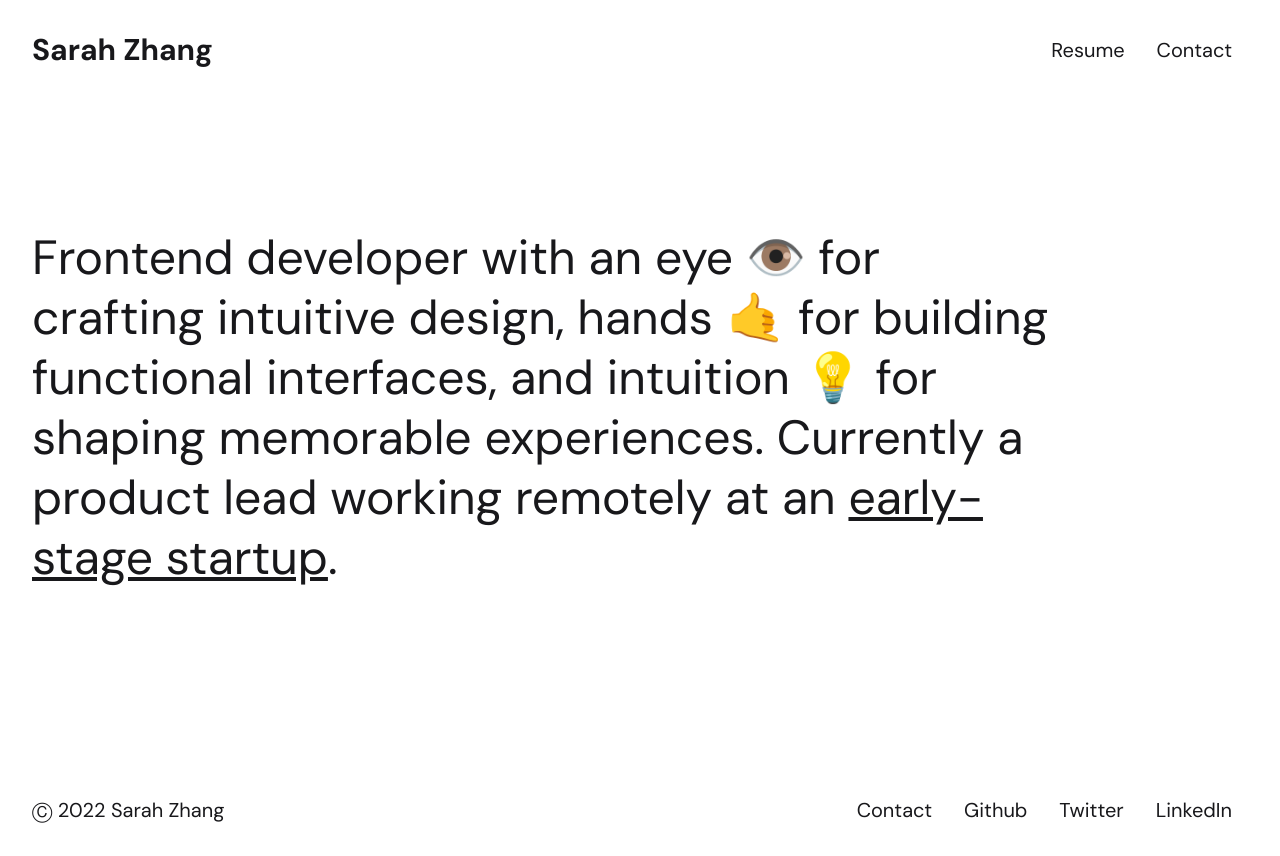
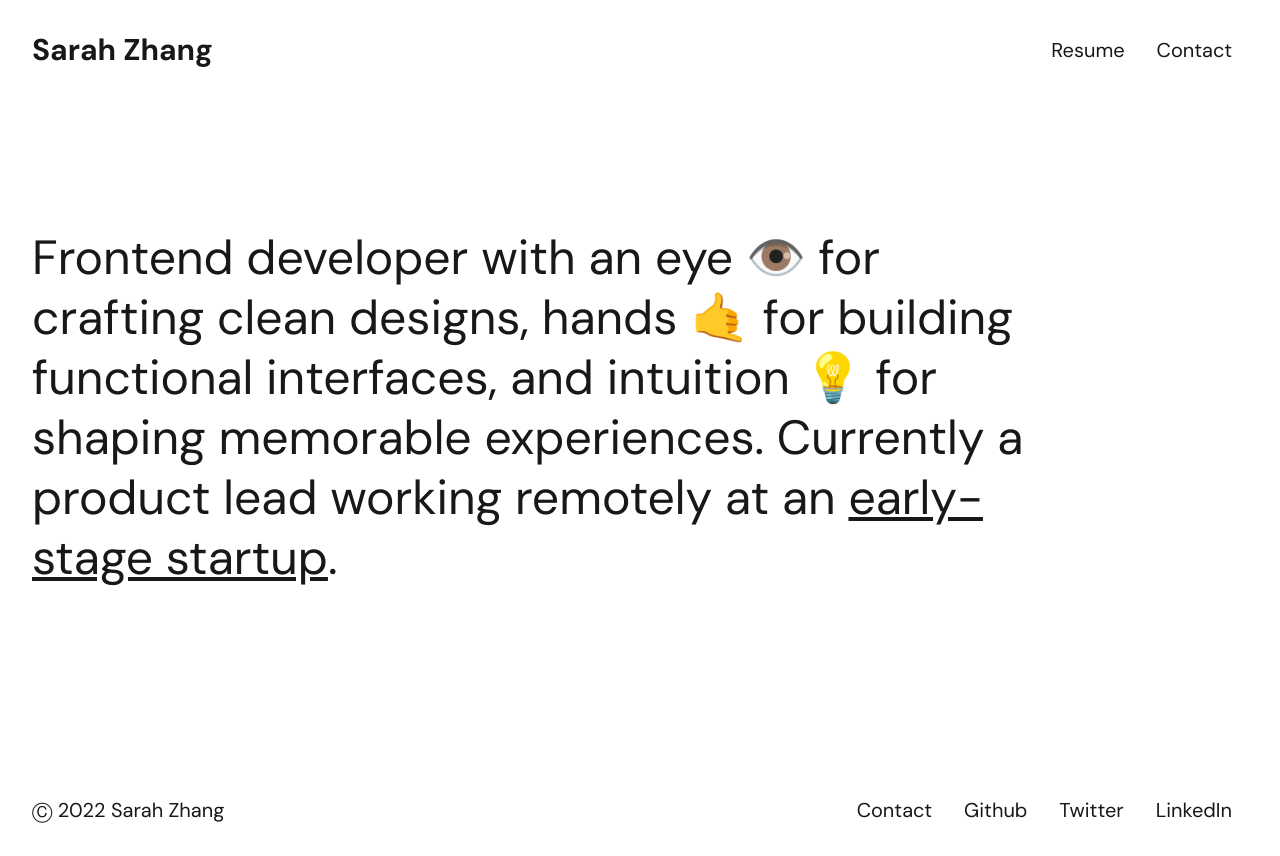
Before and after one commit to sazhang/next-markdown-blog, a Next.js app: page / in a window 1280 px wide. Built offline with nearby package versions, Linux system fonts and the light colour scheme.

Commit message:
update resume

```diff
--- a/components/hero-section.js
+++ b/components/hero-section.js
@@ -2,7 +2,7 @@ export default function HeroSection() {
   return (
     <section className="max-w-screen-lg pt-16 pb-20 sm:pt-32 sm:pb-36">
       <h1 className="text-2xl sm:text-3xl md:text-4xl lg:text-5xl leading-tight sm:leading-tight md:leading-tight lg:leading-tight">
-        Frontend developer with an eye 👁 for crafting intuitive design, hands 🤙
+        Frontend developer with an eye 👁 for crafting clean designs, hands 🤙
         for building functional interfaces, and intuition 💡 for shaping
         memorable experiences. Currently a product lead working remotely at an{" "}
         <a
```
Also changed, not shown: 2 other files (tests, documents, lock files or other folders).
